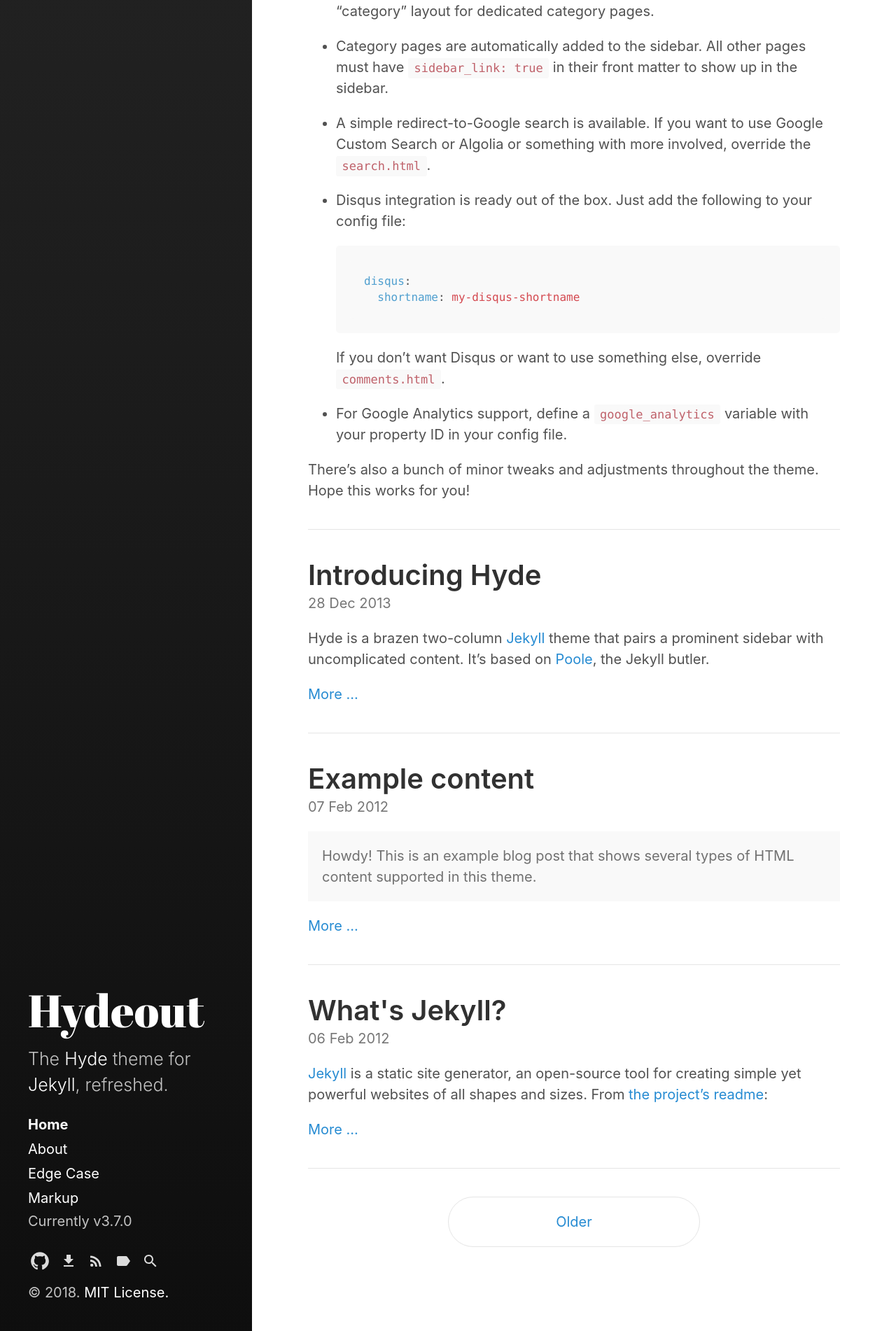
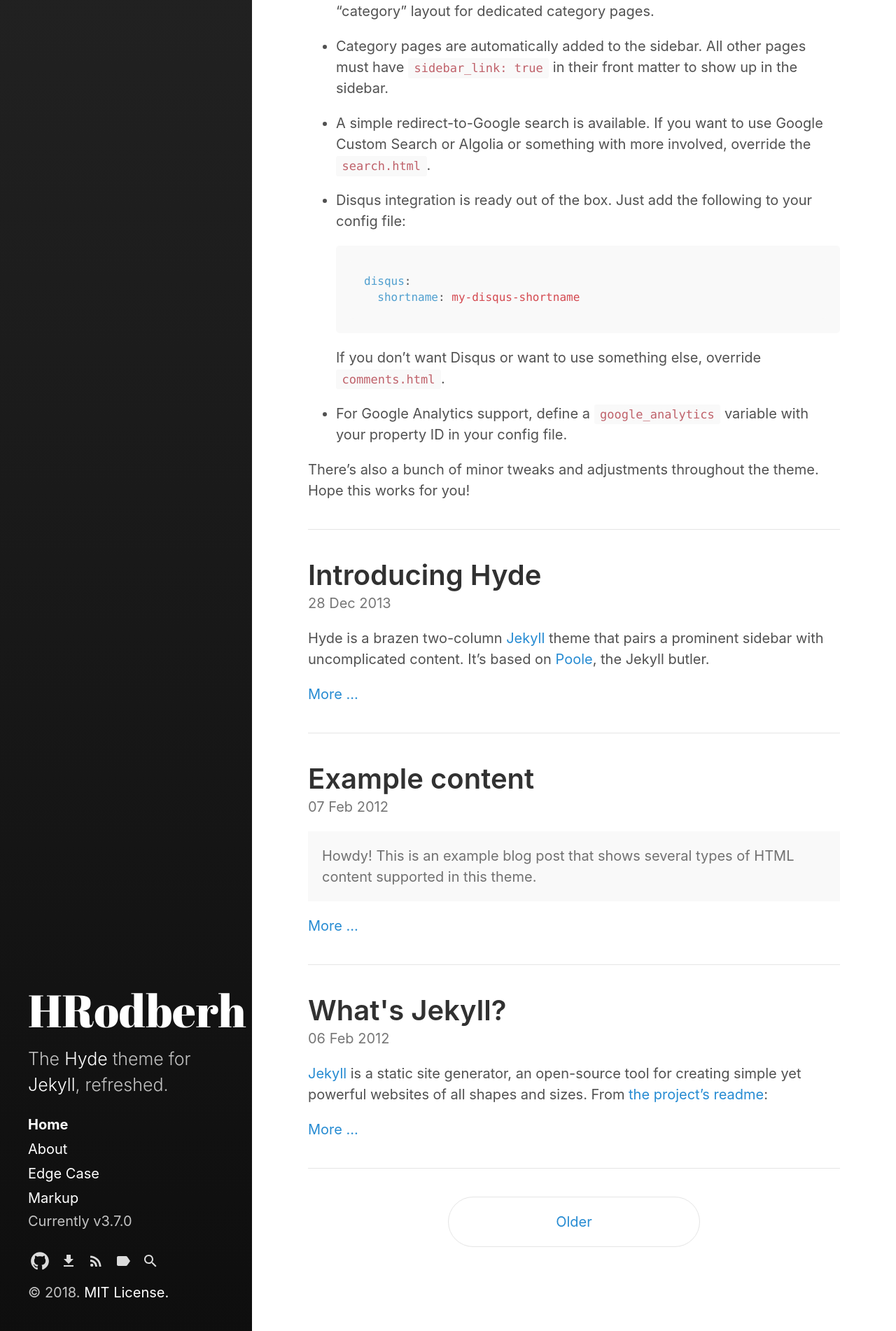
Before and after one commit to HRodberg/HRodberg.github.io, a Jekyll site: the page built from index.html, in a window 1280 px wide. Shown: the part 1712-3614 px from the top of the page at 70% size. Built offline with Jekyll 4.4.1, drawn with Linux system fonts in a browser that asks for light colours; the list of posts is cut into pages by our own code.

Commit message:
Update _config.yml

```diff
--- a/_config.yml
+++ b/_config.yml
@@ -3,10 +3,10 @@
 highlighter:      rouge
 
 # Setup
-title:            Hydeout
-tagline:          'A Jekyll theme'
+title:            HRodberh
+tagline:          'Portfolio'
 description:      'The <a href="http://hyde.getpoole.com" target="_blank">Hyde</a> theme for <a href="http://jekyllrb.com" target="_blank">Jekyll</a>, refreshed.'
-url:              https://fongandrew.github.io
+url:              https://hrodberg.github.io/
 baseurl:          'https://hrodberg.github.io/'
                   # the optional subpath of your site, e.g. "/blog"
                   # NB: This applies to all pages in your Jekyll site.
```
